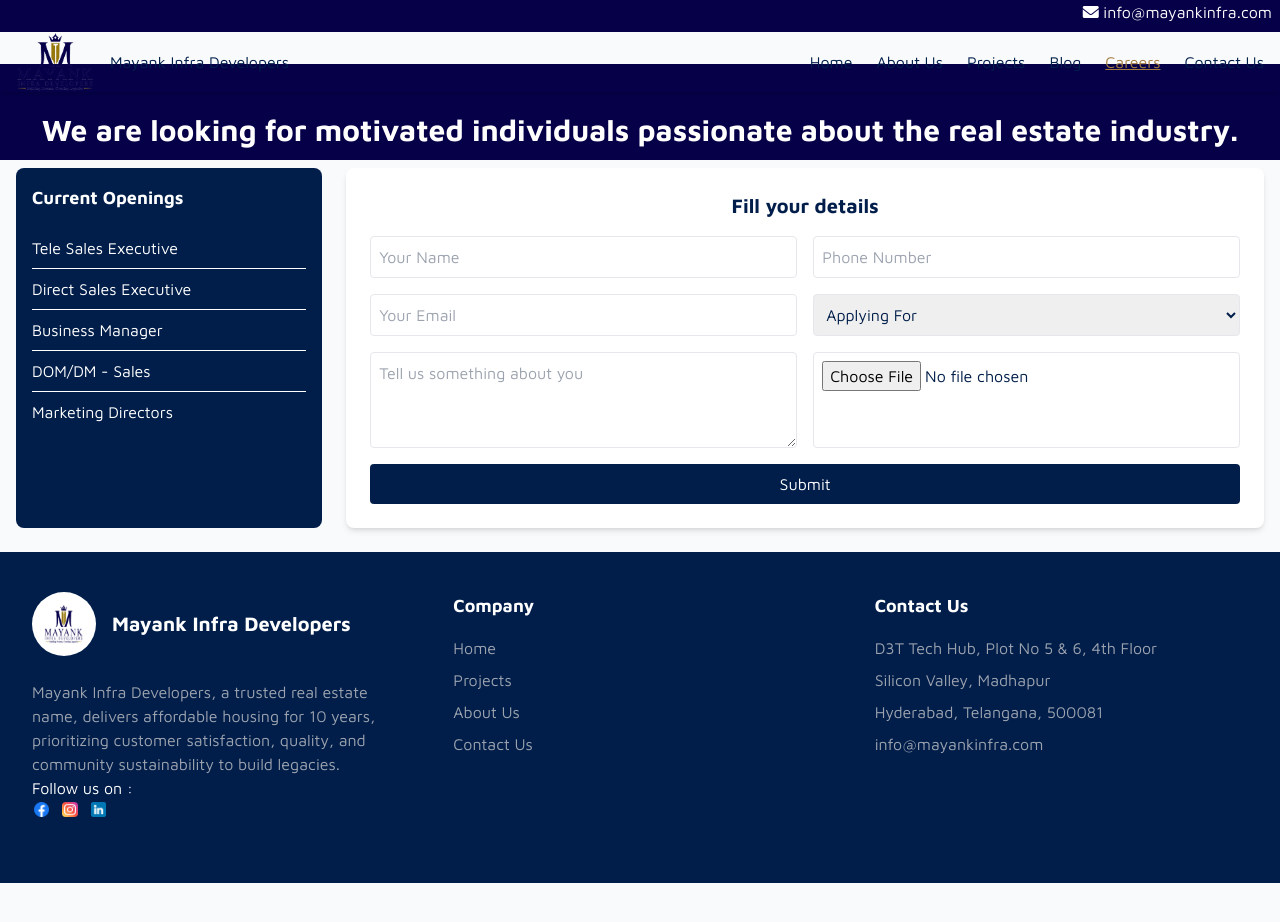
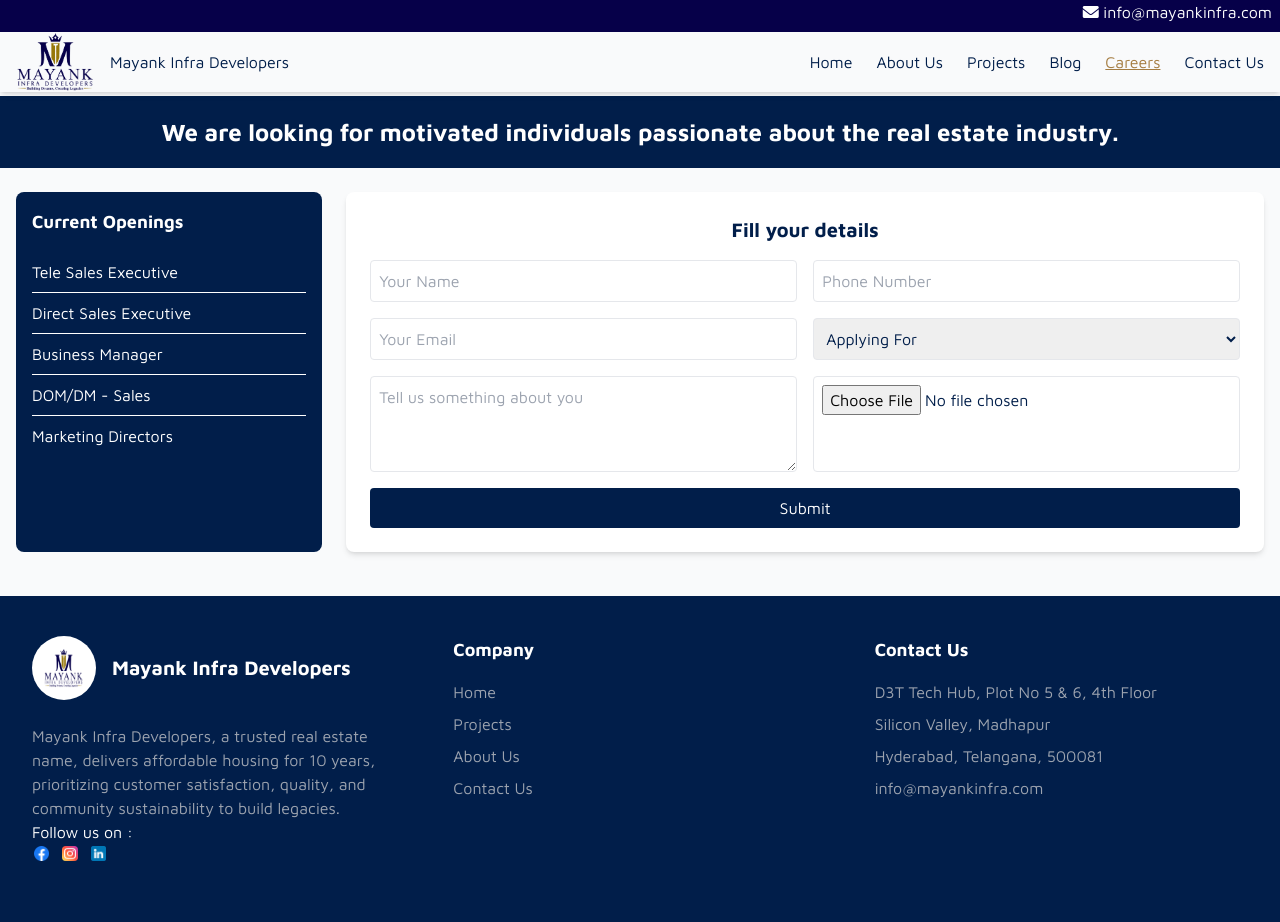
Before and after one commit to aravindnaidu09/Mayank-Website, a website: page Careers.html in a window 1280 px wide. Before the commit the page ends 883 px from the top, so only its background shows below. Drawn offline with nearby package versions, Linux system fonts and the light colour scheme.

Commit message:
changes Made

```diff
--- a/Careers.html
+++ b/Careers.html
@@ -28,7 +28,9 @@
         .hover-scale {
             transition: transform 0.3s ease-in-out;
         }
-
+        .top-8{
+            top:2rem;
+        }
         .hover-scale:hover {
             transform: scale(1.05);
         }
@@ -184,16 +186,16 @@
             </a>
         </div>
     </div>
-    <div class="relative w-full bg-cover bg-center">
-        <div class="relative w-full bg-cover bg-center" style="height: 10rem; background-image: url('assets/images/cover-image.jpg');"></div>
-            <div class="absolute inset-0 flex items-center justify-center text-white text-center top-16" style="background-color: #060049;">
-                <h1 class="text-2xl md:text-3xl font-semibold" style="height: 0px; color: white;">We are looking for motivated individuals passionate about the real estate industry.</h1>
+    <section class="py-24 pb-1">
+        <div class="w-full bg-cover bg-center bg-[#011E4A] py-5">
+            <div class="inset-0 flex items-center justify-center text-white text-center" style=" font-size: 0.9rem;">
+                <h1 class="lg:text-2xl md:text-3xl font-semibold" style=" color:#ffffff;">We are looking for motivated individuals passionate about the real estate industry.</h1>
             </div>
-        </div>
     </div>
-
+</section>
     <!-- Main Content -->
-    <div class="container mx-auto mt-2 px-4 mb-6 flex lg:flex-row md:flex-col gap-6">
+    <section class="py-5">
+    <div class="container mx-auto px-4 mb-6 flex lg:flex-row md:flex-col gap-6">
         <!-- Sidebar - Job Openings -->
         <div class="w-1/2 md:w-1/4 bg-[#011E4A]  text-white p-4 rounded-lg">
             <h2 class="text-lg font-semibold mb-4">Current Openings</h2>
@@ -234,6 +236,7 @@
             </form>
         </div>
     </div>
+</section>
     <!-- Footer Section -->
     <section id="contact">
         <footer class="bg-[#011E4A] text-white py-10">
```
Also changed, not shown: contact-us.html (+1 -1 lines).
